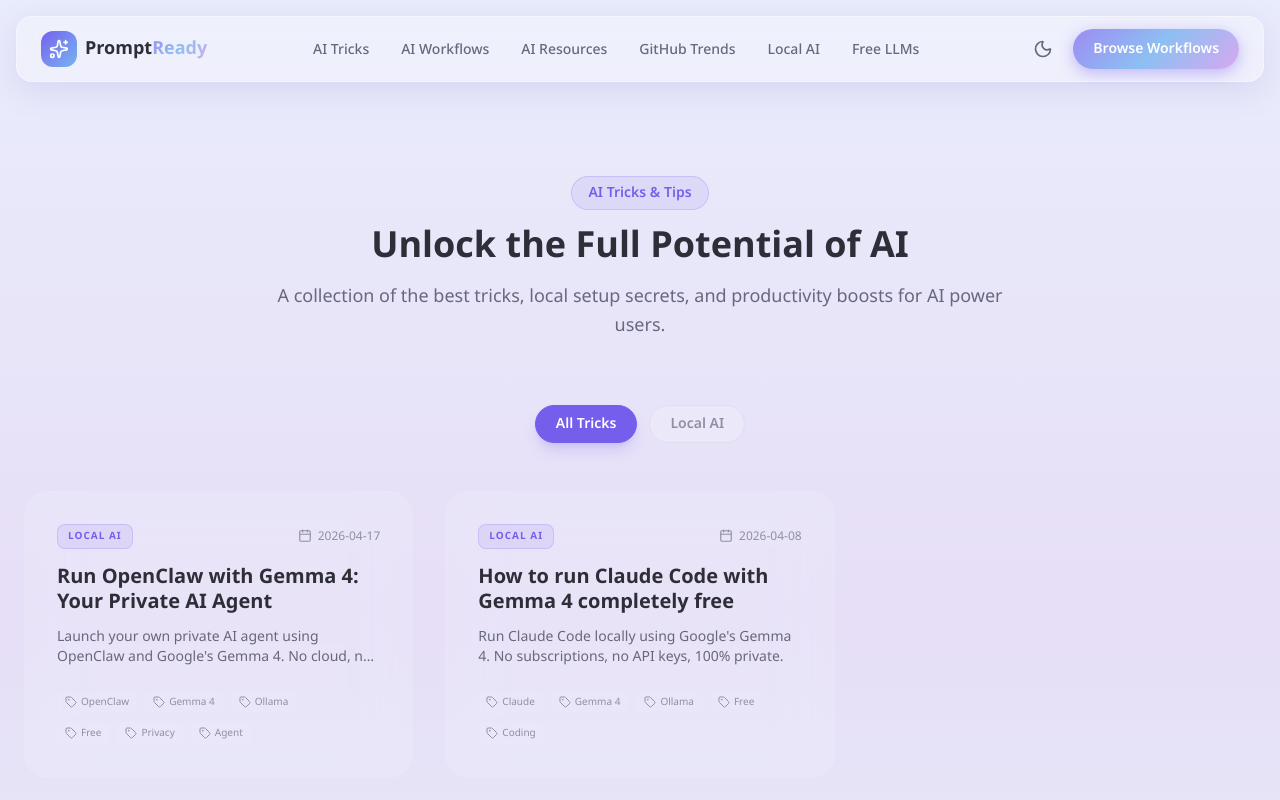
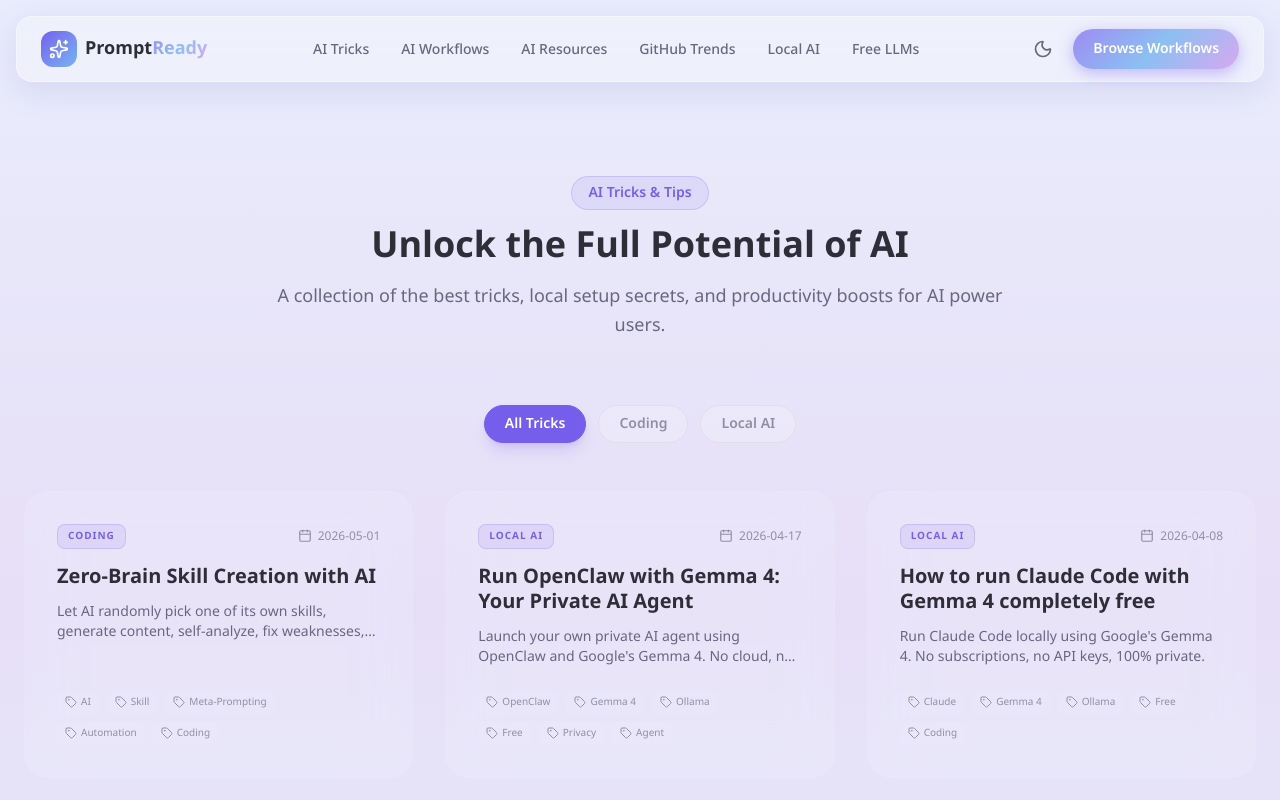
Before and after one commit to danya0365/promptready-nextjs, a Next.js app: page /tricks in a window 1280 px wide. Shown: the top 800 px of the page. Built offline with nearby package versions, Linux system fonts and the light colour scheme.

Commit message:
feat: add Zero-Brain Skill Creation with AI trick for automated skill generation and self-improvement loops

```diff
--- a/src/domin/data/tricks.ts
+++ b/src/domin/data/tricks.ts
@@ -282,6 +282,165 @@
       },
       sourceUrl: "https://www.facebook.com/share/p/18e9WC18CR/",
     },
+    {
+      id: "zero-brain-skill-creation",
+      slug: "zero-brain-skill-creation-with-ai",
+      title: "Zero-Brain Skill Creation with AI",
+      description:
+        "Let AI randomly pick one of its own skills, generate content, self-analyze, fix weaknesses, and output a brand-new skill—without you brainstorming anything. Your only job is reviewing the final result and deciding if it needs another loop.",
+      category: "Coding",
+      tags: ["AI", "Skill", "Meta-Prompting", "Automation", "Coding"],
+      difficulty: "Advanced",
+      createdAt: "2026-05-01",
+      steps: [
+        {
+          title: "Step 1: Ask AI to Randomly Pick a Skill",
+          blocks: [
+            {
+              type: "text",
+              content:
+                "Instead of thinking of a skill yourself, let the AI do the brainstorming. Prompt it to randomly select one skill it has, or pick from a hidden list.",
+            },
+            {
+              type: "code",
+              content:
+                "Pick one skill you have at random (coding, writing, design, data analysis, etc.).\nTell me the skill name and a one-sentence description.\nDo not ask me what I want—just decide for me.",
+              language: "markdown",
+            },
+            {
+              type: "note",
+              content:
+                "If the AI keeps picking the same skill, add constraints like: 'Pick a skill I have never asked you to use before.'",
+            },
+          ],
+        },
+        {
+          title: "Step 2: Generate Full Content for That Skill",
+          blocks: [
+            {
+              type: "text",
+              content:
+                "Once the skill is chosen, instruct the AI to generate a complete piece of content (code, article, analysis, etc.) using that skill—without any further input from you.",
+            },
+            {
+              type: "code",
+              content:
+                "Using the skill you just picked, generate a complete, real-world example.\nMake it production-ready, not a toy demo.\nAssume I am a senior developer reviewing your output.",
+              language: "markdown",
+            },
+            {
+              type: "warning",
+              content:
+                "If the output is too generic, add: 'Be specific. Use real names, real data, and real edge cases.'",
+            },
+          ],
+        },
+        {
+          title: "Step 3: Self-Analyze Pros & Cons",
+          blocks: [
+            {
+              type: "text",
+              content:
+                "Now let the AI wear a critic hat. Ask it to list the strengths and weaknesses of the content it just generated.",
+            },
+            {
+              type: "code",
+              content:
+                "Analyze the content you just generated.\nList:\n1. Three strengths (what makes it good).\n2. Three weaknesses (what could break, confuse, or underperform).\n3. One hidden risk a senior reviewer would spot.",
+              language: "markdown",
+            },
+            {
+              type: "note",
+              content:
+                "If the AI is too easy on itself, add: 'Be brutally honest. Assume I will ship this to production tomorrow.'",
+            },
+          ],
+        },
+        {
+          title: "Step 4: Fix the Weaknesses",
+          blocks: [
+            {
+              type: "text",
+              content:
+                "Instruct the AI to rewrite the content, directly addressing every weakness it identified in the previous step.",
+            },
+            {
+              type: "code",
+              content:
+                "Rewrite the content from Step 2, fixing every weakness you listed in Step 3.\nDo not just mention the fixes—apply them in the actual code/content.\nReturn the full, updated version.",
+              language: "markdown",
+            },
+            {
+              type: "success",
+              content:
+                "At this point you already have a better version than the first draft—without typing a single idea yourself.",
+            },
+          ],
+        },
+        {
+          title: "Step 5: Extract a Reusable Skill from the Output",
+          blocks: [
+            {
+              type: "text",
+              content:
+                "The final meta-step: ask the AI to inspect the fixed output, abstract the reusable patterns, and package them into a new skill description you can reuse later.",
+            },
+            {
+              type: "code",
+              content:
+                "Review the final content you produced.\nExtract the core techniques, patterns, and rules into a reusable 'skill' definition.\nGive it a name, a one-line purpose, and a prompt template I can copy-paste later.",
+              language: "markdown",
+            },
+            {
+              type: "note",
+              content:
+                "This turns a one-off generation into a reusable asset in your personal skill library.",
+            },
+          ],
+        },
+        {
+          title: "Step 6: Review & Iterate Until Satisfied",
+          blocks: [
+            {
+              type: "text",
+              content:
+                "You are the final gatekeeper. Read the skill and the fixed content. If anything feels off, send it back into the loop starting from Step 3 (re-analyze and fix).",
+            },
+            {
+              type: "code",
+              content:
+                "Feedback: [your brief critique, e.g. 'too verbose', 'missing error handling', 'not beginner-friendly']\n\nRe-analyze this content with the feedback above, fix it, and regenerate the skill definition.",
+              language: "markdown",
+            },
+            {
+              type: "success",
+              content:
+                "You only use your brain for quality control. The AI does all the creative and analytical work.",
+            },
+          ],
+        },
+      ],
+      commonIssues: [
+        {
+          issue: "AI keeps picking the same skill or boring ones",
+          solution:
+            "Add constraints: 'Pick from a domain I have never used' or 'Pick a skill that combines two unrelated domains.'",
+        },
+        {
+          issue: "Generated content is too broad or shallow",
+          solution:
+            "Add scope controls: 'Target this at a senior-level audience' or 'Include at least one real-world edge case and error handling.'",
+        },
+        {
+          issue: "The loop never ends—AI keeps 'fixing' forever",
+          solution:
+            "Set a max iteration limit (e.g., 'Stop after 3 rounds unless I explicitly ask for more') and define 'done' criteria upfront.",
+        },
+      ],
+      author: {
+        name: "Marosdee Uma",
+      },
+    },
   ] as Trick[]
 ).sort(
   (a, b) => new Date(b.createdAt).getTime() - new Date(a.createdAt).getTime(),
```
